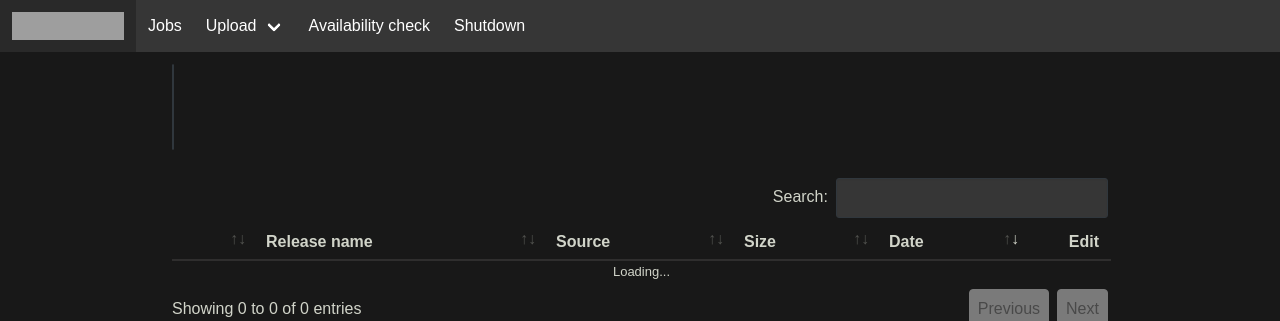
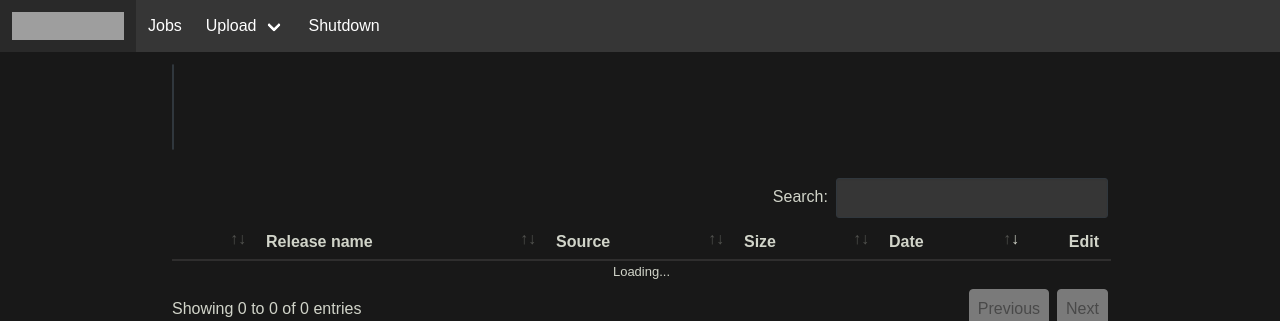
Before and after one commit to kannibalox/PtpUploader, a Django app: template src/PtpUploader/web/templates/jobs.html in a window 1280 px wide. Shown: the top 321 px of the page. Run offline with Django 3.2, Linux system fonts and the light colour scheme; the template is opened without the code that fills it, so the values that code supplies are empty; parts of the project's set-up code (start-up, migrations or seed data) failed here and were passed over; some libraries are stand-ins or nearby versions; grey boxes are pictures that could not be loaded.

Commit message:
Remove unused link

```diff
--- a/src/PtpUploader/web/templates/layout.html
+++ b/src/PtpUploader/web/templates/layout.html
@@ -37,7 +37,6 @@
                 <a class="navbar-item" href="{% url "upload" %}">Single</a>
               </div>
             </div>
-	    <a class="navbar-item" href="{% url "movieAvailabilityCheck" %}">Availability check</a>
 	    <a class="navbar-item" href="{% url "quit" %}">Shutdown</a>
           </div>
         </div>
```
